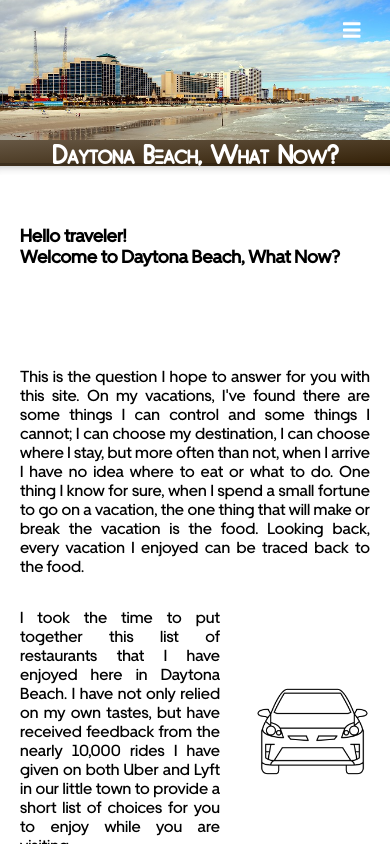
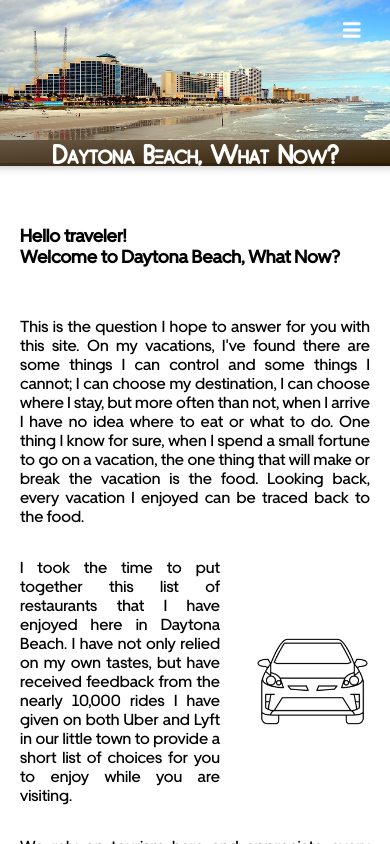
Before and after one commit to grundydarcey/DBWNClient, a React (Create React App) app: page / in a window 390 px wide. Shown: the top 844 px of the page. Built offline with nearby package versions, Linux system fonts and the light colour scheme; no server answers; what react-google-maps would draw is missing.

Commit message:
margin top fix

```diff
--- a/src/Landing Page/landing.css
+++ b/src/Landing Page/landing.css
@@ -115,4 +115,8 @@ h1 {
   .landing h1 {
     font-size: 18px;
   }
+
+  .toptext {
+    margin-top: 50px;
+  }
 }
```
